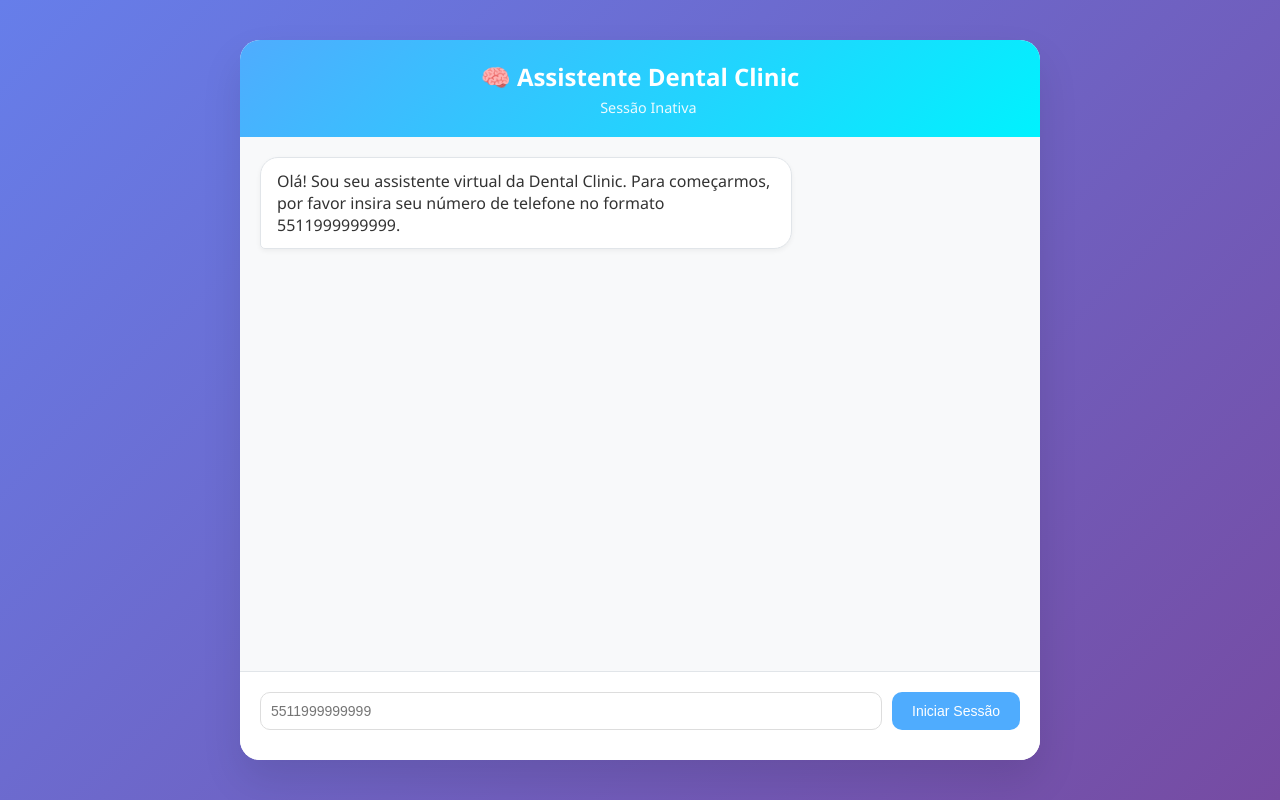
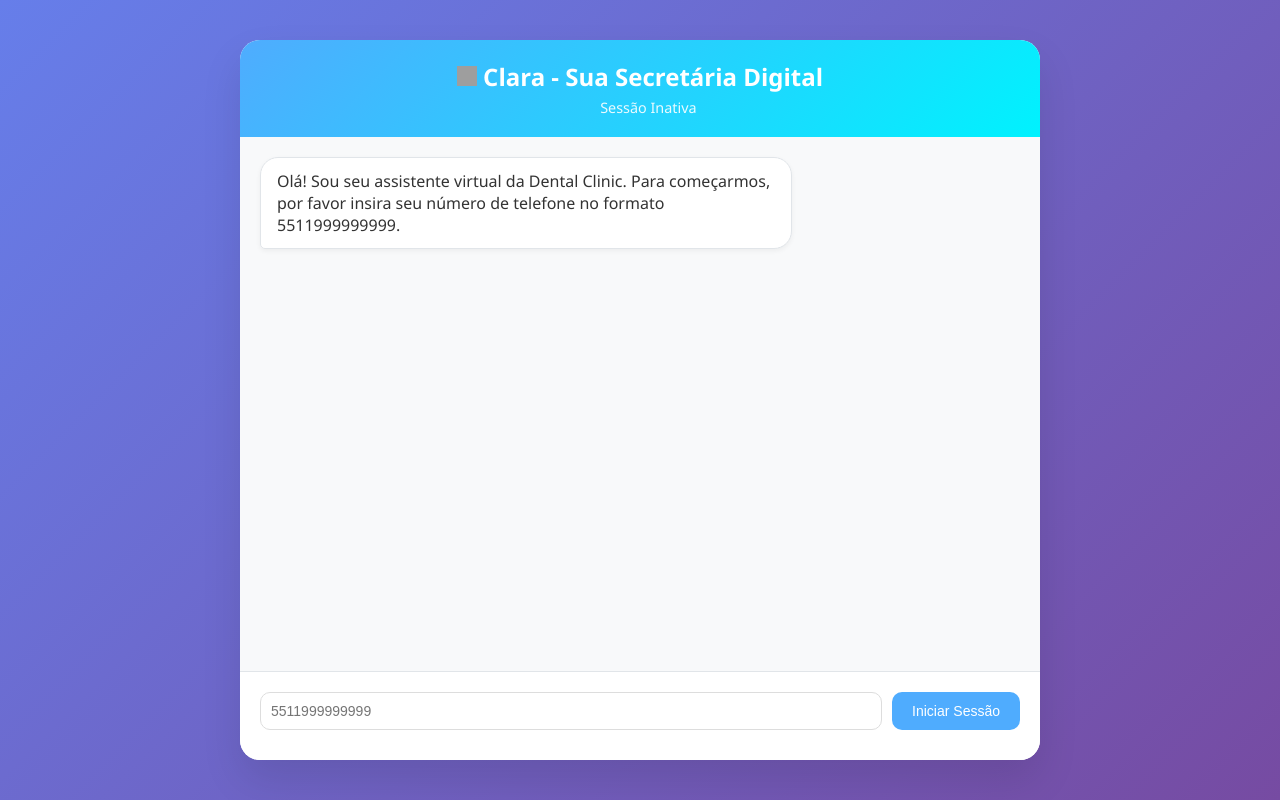
Before and after one commit to app-clara/dev-clara-assistant-test, a plain HTML site: page index.html in a window 1280 px wide. Drawn offline with Linux system fonts and the light colour scheme; no server answers; grey boxes are pictures that could not be loaded.

Commit message:
Update index.html

```diff
--- a/index.html
+++ b/index.html
@@ -265,7 +265,7 @@
 <body>
     <div class="chat-container">
         <div class="chat-header">
-            <h1>🧠 Assistente Dental Clinic</h1>
+            <h1> <img height="20px" width="20px" src="https://app-clara.github.io/home/assets/logo-clara-Bimzgou5.png"> Clara - Sua Secretária Digital</h1>
             <div class="session-status">
                 <span class="status-indicator" id="statusIndicator"></span>
                 <span id="sessionStatus">Sessão Inativa</span>
```
